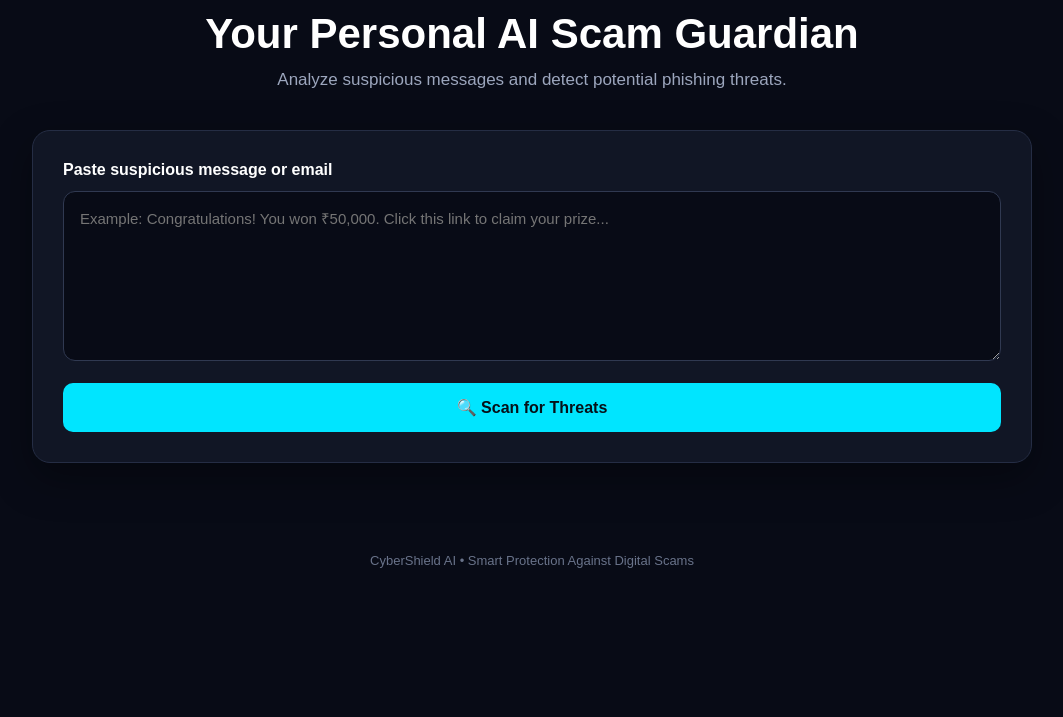
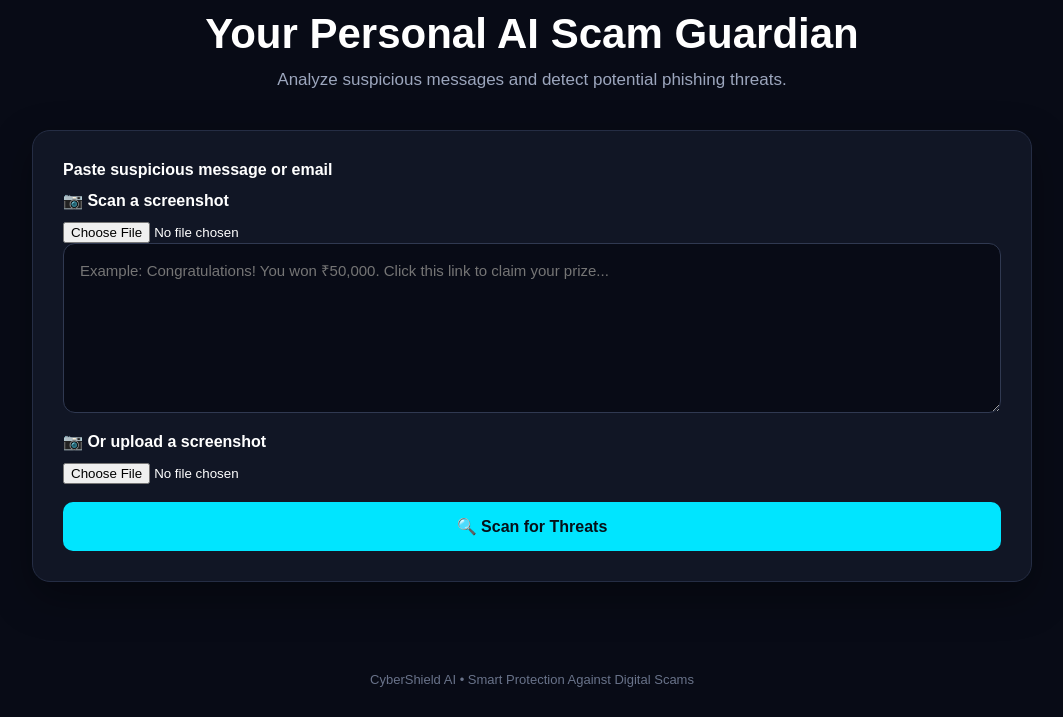
Before and after one commit to satyashreems77-dot/CyberShield-AI, a Flask app: page / in a window 1280 px wide. Shown: the part 206-923 px from the top of the page, without its empty margins (108-1171 px from the left). Before the commit the page ends 774 px from the top, so only its background shows below. Run offline with Flask 3, Linux system fonts and the light colour scheme; some libraries are stand-ins or nearby versions.

Commit message:
Add screenshot OCR scanning

```diff
--- a/detector.py
+++ b/detector.py
@@ -67,7 +67,10 @@ def analyze_message(message):
     banking_words = [
         "bank", "upi", "credit card",
         "debit card", "account number",
-        "transaction", "payment"
+        "account no", "account",
+        "transaction", "payment",
+        "credit", "debit", "amount",
+        "rs.", "inr"
     ]
 
     if any(word in text for word in banking_words):
--- a/templates/index.html
+++ b/templates/index.html
@@ -151,6 +151,7 @@
             }
         }
     </style>
+ <script src="https://cdn.jsdelivr.net/npm/tesseract.js@5/dist/tesseract.min.js"></script>
 </head>
 
 <body>
@@ -171,10 +172,15 @@
     <section class="card">
 
         <label for="message">Paste suspicious message or email</label>
+        <label for="screenshot">📷 Scan a screenshot</label>
+<input type="file" id="screenshot" accept="image/*" onchange="scanScreenshot()">
 
-        <textarea id="message"
-            placeholder="Example: Congratulations! You won ₹50,000. Click this link to claim your prize..."></textarea>
-
+                <textarea id="message"
+                    placeholder="Example: Congratulations! You won ₹50,000. Click this link to claim your prize..."></textarea>
+        <div style="margin-top: 15px;">
+            <label for="screenshot">📷 Or upload a screenshot</label>
+            <input type="file" id="screenshot" accept="image/*"onchange="scanScreenshot()">
+        </div>
         <button onclick="scanMessage()">🔍 Scan for Threats</button>
 
       <div id="result">
@@ -207,6 +213,29 @@
 </footer>
 
 <script>
+    async function scanScreenshot() {
+    const file = document.getElementById("screenshot").files[0];
+
+    if (!file) {
+        return;
+    }
+
+    document.getElementById("message").value = "🔄 Reading screenshot...";
+
+    try {
+        const result = await Tesseract.recognize(
+            file,
+            "eng"
+        );
+
+        document.getElementById("message").value =
+            result.data.text.trim();
+
+    } catch (error) {
+        document.getElementById("message").value =
+            "⚠️ Could not read the screenshot.";
+    }
+}
     async function scanMessage() {
 
         const message = document.getElementById("message").value;
```
